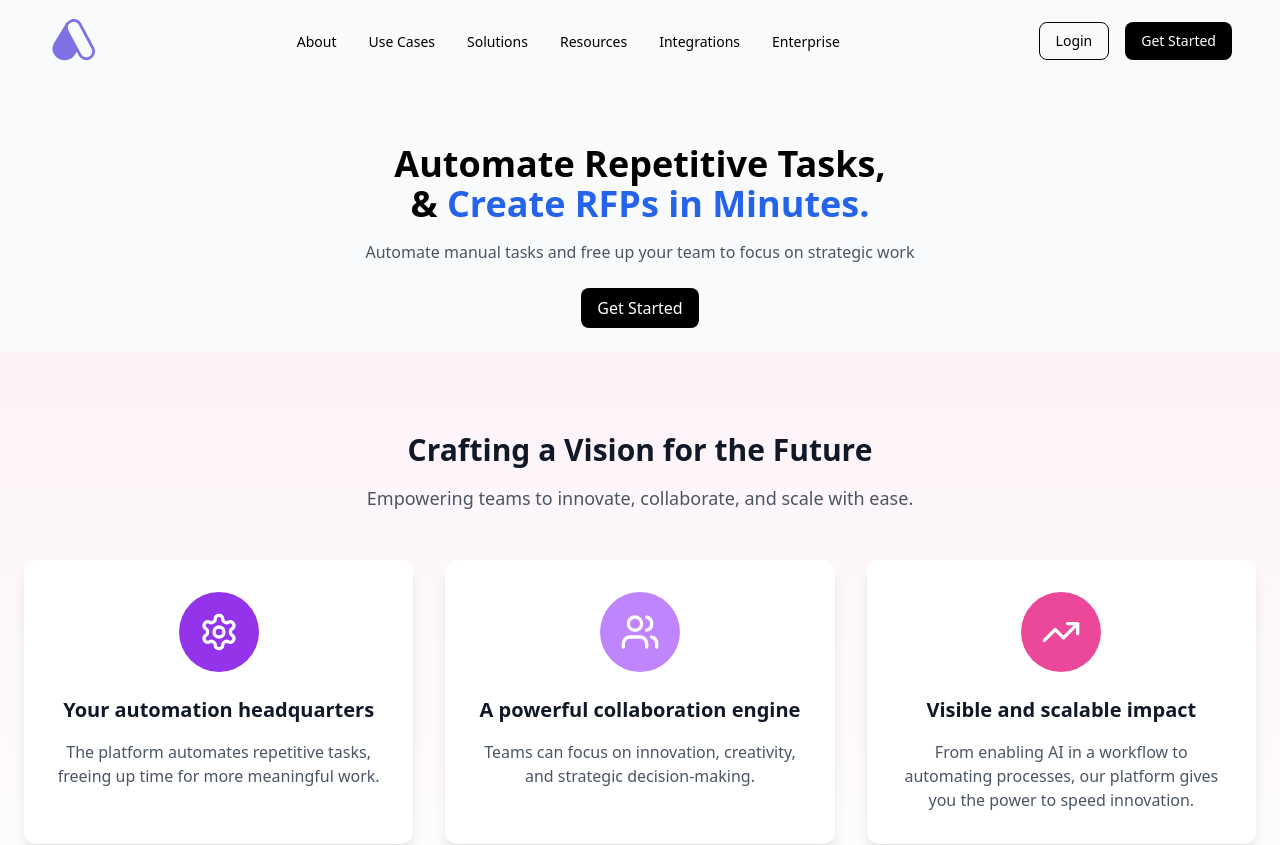
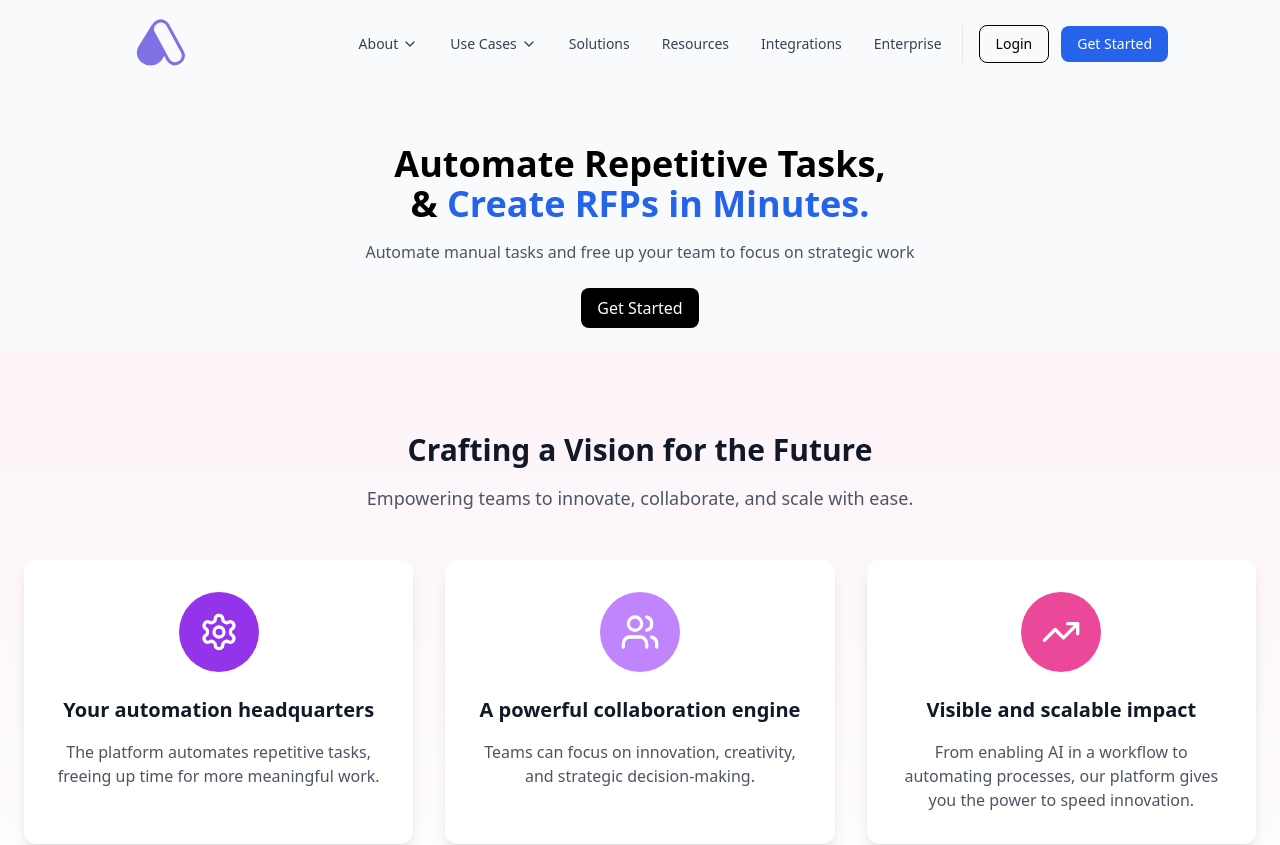
Before and after one commit to eldoJr/rpa-task-automation, a React (Vite) app in the folder frontend/: page / in a window 1280 px wide. Shown: the top 845 px of the page. Built offline with nearby package versions, Linux system fonts and the light colour scheme; the HTML template or start-up script is replaced by a standard one.

Commit message:
Modernizing

```diff
--- a/frontend/package.json
+++ b/frontend/package.json
@@ -20,6 +20,7 @@
     "react-countup": "^6.5.3",
     "react-dom": "^19.0.0",
     "react-icons": "^5.5.0",
+    "react-intersection-observer": "^9.16.0",
     "react-router-dom": "^7.3.0",
     "react-scroll": "^1.9.3",
     "swiper": "^11.2.5"
--- a/frontend/src/components/layout/navbar/navbar.tsx
+++ b/frontend/src/components/layout/navbar/navbar.tsx
@@ -1,6 +1,6 @@
 import { useState, useEffect } from "react";
 import Button from "@/components/ui/button/Button";
-import { Menu } from "lucide-react";
+import { Menu, X, ChevronDown } from "lucide-react";
 import { Link } from "react-scroll";
 import { useNavigate } from "react-router-dom";
 import logo from "@/assets/icons/logo.svg";
@@ -8,16 +8,30 @@ import logo from "@/assets/icons/logo.svg";
 const Navbar = () => {
   const [scrolling, setScrolling] = useState(false);
   const [isMobileMenuOpen, setIsMobileMenuOpen] = useState(false);
+  const [activeDropdown, setActiveDropdown] = useState<string | null>(null);
   const navigate = useNavigate();
 
   useEffect(() => {
     const handleScroll = () => {
-      setScrolling(window.scrollY > 50);
+      setScrolling(window.scrollY > 20);
     };
 
     window.addEventListener("scroll", handleScroll);
     return () => window.removeEventListener("scroll", handleScroll);
   }, []);
+
+  useEffect(() => {
+    // Bloquear rolagem quando o menu mobile estiver aberto
+    if (isMobileMenuOpen) {
+      document.body.style.overflow = "hidden";
+    } else {
+      document.body.style.overflow = "auto";
+    }
+
+    return () => {
+      document.body.style.overflow = "auto";
+    };
+  }, [isMobileMenuOpen]);
 
   const toggleMobileMenu = () => {
     setIsMobileMenuOpen(!isMobileMenuOpen);
@@ -25,92 +39,224 @@ const Navbar = () => {
 
   const closeMobileMenu = () => {
     setIsMobileMenuOpen(false);
+    setActiveDropdown(null); // Fechar dropdowns ao fechar o menu móvel
+  };
+
+  const toggleDropdown = (id: string) => {
+    setActiveDropdown(activeDropdown === id ? null : id);
   };
 
   const navLinks = [
-    { id: "About", label: "About" },
-    { id: "use-cases", label: "Use Cases" },
+    {
+      id: "about",
+      label: "About",
+      hasDropdown: true,
+      dropdownItems: [
+        { id: "our-story", label: "Our Story" },
+        { id: "team", label: "Our Team" },
+        { id: "careers", label: "Careers" },
+      ],
+    },
+    {
+      id: "use-cases",
+      label: "Use Cases",
+      hasDropdown: true,
+      dropdownItems: [
+        { id: "startups", label: "Startups" },
+        { id: "enterprise", label: "Enterprise" },
+        { id: "developers", label: "Developers" },
+      ],
+    },
     { id: "solutions", label: "Solutions" },
     { id: "resources", label: "Resources" },
     { id: "integrations", label: "Integrations" },
-    { id: "Enterprise", label: "Enterprise" },
+    { id: "enterprise", label: "Enterprise" },
   ];
 
   return (
     <>
+      {/* Navbar */}
       <nav
-        className={`fixed top-0 left-0 w-full z-50 transition-all ${
-          scrolling ? "bg-white shadow-md" : "bg-transparent"
+        className={`fixed top-0 left-0 w-full z-50 transition-all duration-300 cursor-pointer ${
+          scrolling
+            ? "bg-white/95 backdrop-blur-md shadow-sm py-2"
+            : "bg-transparent py-4"
         }`}
       >
-        <div className="container mx-auto flex justify-between items-center py-4 px-8 lg:px-12">
-          <a href="#" className="text-xl font-bold text-black">
-            <img src={logo} alt="logo" width="50" height="40" />{" "}
+        <div className="container mx-auto flex justify-between items-center px-10 lg:px-28">
+          <a href="#" className="flex items-center z-50 relative">
+            <img
+              src={logo}
+              alt="logo"
+              className="w-10 h-8 lg:w-24 lg:h-14 transition-all duration-300"
+            />
           </a>
 
-          <ul className="hidden md:flex space-x-8">
+          {/* Desktop Menu */}
+          <div className="hidden lg:flex items-center space-x-1">
+            <ul className="flex items-center">
               {navLinks.map((link) => (
-              <li key={link.id}>
+                <li
+                  key={link.id}
+                  className="relative group"
+                  onMouseEnter={() => link.hasDropdown && setActiveDropdown(link.id)}
+                  onMouseLeave={() => link.hasDropdown && setActiveDropdown(null)}
+                >
                   <Link
                     to={link.id}
                     smooth
                     duration={500}
-                  className="cursor-pointer hover:text-blue-600 transition-colors text-sm font-medium"
-                  onClick={closeMobileMenu}
+                    className="px-4 py-2 flex items-center text-sm font-medium text-gray-700 hover:text-blue-600 transition-colors rounded-md group-hover:bg-gray-50"
                   >
                     {link.label}
+                    {link.hasDropdown && (
+                      <ChevronDown
+                        size={16}
+                        className="ml-1 transition-transform duration-200 group-hover:rotate-180"
+                      />
+                    )}
                   </Link>
+
+                  {/* Dropdown Menu */}
+                  {link.hasDropdown && (
+                    <div
+                      className={`absolute top-full left-0 w-48 bg-white shadow-lg rounded-md py-2 transition-all duration-200 transform origin-top-left ${
+                        activeDropdown === link.id
+                          ? "scale-100 opacity-100"
+                          : "scale-95 opacity-0 pointer-events-none"
+                      }`}
+                    >
+                      {link.dropdownItems.map((item) => (
+                        <Link
+                          key={item.id}
+                          to={item.id}
+                          smooth
+                          duration={500}
+                          className="block px-4 py-2 text-sm text-gray-700 hover:bg-gray-50 hover:text-blue-600"
+                        >
+                          {item.label}
+                        </Link>
+                      ))}
+                    </div>
+                  )}
                 </li>
               ))}
             </ul>
 
-          <div className="hidden md:flex space-x-4">
+            <div className="flex items-center space-x-3 ml-4 pl-4 border-l border-gray-200">
               <Button
                 variant="outline"
-              className="text-sm"
+                className="text-sm font-medium px-4 py-2 transition-all hover:bg-gray-50"
                 onClick={() => navigate("/login")}
               >
                 Login
               </Button>
               <Button
-              className="text-sm"
+                className="text-sm font-medium px-4 py-2 bg-blue-600 hover:bg-blue-700 transition-all"
                 onClick={() => navigate("/register")}
               >
                 Get Started
               </Button>
             </div>
+          </div>
 
+          {/* Mobile Menu Button */}
           <button
-            className="md:hidden p-2 focus:outline-none"
+            className="lg:hidden p-2 z-50 relative focus:outline-none"
             onClick={toggleMobileMenu}
             aria-label="Toggle mobile menu"
           >
-            <Menu size={24} />
+            {isMobileMenuOpen ? (
+              <X size={24} className="text-gray-900" />
+            ) : (
+              <Menu size={24} className={scrolling ? "text-gray-900" : "text-gray-900"} />
+            )}
+          </button>
+        </div>
+      </nav>
+
+      {/* Mobile Menu Overlay */}
+      {isMobileMenuOpen && (
+        <div
+          className="fixed inset-0 bg-black/50 backdrop-blur-sm z-40 lg:hidden"
+          onClick={closeMobileMenu}
+        />
+      )}
+
+      {/* Mobile Menu Drawer */}
+      <div
+        className={`fixed inset-y-0 right-0 w-full max-w-xs bg-white shadow-xl transform transition-transform duration-300 ease-in-out lg:hidden overflow-y-auto z-50 ${
+          isMobileMenuOpen ? "translate-x-0" : "translate-x-full"
+        }`}
+      >
+        <div className="p-6 space-y-6">
+          <div className="flex items-center justify-between">
+            <img src={logo} alt="logo" className="w-10 h-8" />
+            <button
+              onClick={closeMobileMenu}
+              className="p-2 rounded-full hover:bg-gray-100 transition-colors"
+            >
+              <X size={20} />
             </button>
           </div>
 
-        {/* Mobile Menu */}
-        {isMobileMenuOpen && (
-          <div className="md:hidden bg-white shadow-lg">
-            <ul className="flex flex-col space-y-4 p-6">
+          <ul className="space-y-1 pt-4">
             {navLinks.map((link) => (
-                <li key={link.id}>
+              <li key={link.id} className="py-1">
+                {link.hasDropdown ? (
+                  <div className="space-y-1">
+                    <button
+                      className="flex items-center justify-between w-full px-3 py-2 text-left text-gray-700 rounded-md hover:bg-gray-50"
+                      onClick={() => toggleDropdown(link.id)}
+                    >
+                      <span className="font-medium">{link.label}</span>
+                      <ChevronDown
+                        size={18}
+                        className={`transform transition-transform duration-200 ${
+                          activeDropdown === link.id ? "rotate-180" : ""
+                        }`}
+                      />
+                    </button>
+
+                    {/* Mobile Dropdown */}
+                    <div
+                      className={`pl-4 space-y-1 overflow-hidden transition-all duration-300 ease-in-out ${
+                        activeDropdown === link.id ? "max-h-60" : "max-h-0"
+                      }`}
+                    >
+                      {link.dropdownItems.map((item) => (
+                        <Link
+                          key={item.id}
+                          to={item.id}
+                          smooth
+                          duration={500}
+                          className="block px-3 py-2 text-sm text-gray-600 rounded-md hover:bg-gray-50"
+                          onClick={closeMobileMenu}
+                        >
+                          {item.label}
+                        </Link>
+                      ))}
+                    </div>
+                  </div>
+                ) : (
                   <Link
                     to={link.id}
                     smooth
                     duration={500}
-                    className="cursor-pointer hover:text-blue-600 transition-colors text-sm font-medium"
+                    className="block px-3 py-2 font-medium text-gray-700 rounded-md hover:bg-gray-50"
                     onClick={closeMobileMenu}
                   >
                     {link.label}
                   </Link>
+                )}
               </li>
             ))}
           </ul>
-            <div className="flex flex-col space-y-4 p-6">
+
+          <div className="pt-6 space-y-3">
             <Button
               variant="outline"
-                className="w-full text-sm"
+              className="w-full justify-center text-base py-2.5"
               onClick={() => {
                 navigate("/login");
                 closeMobileMenu();
@@ -119,7 +265,7 @@ const Navbar = () => {
               Login
             </Button>
             <Button
-                className="w-full text-sm"
+              className="w-full justify-center text-base py-2.5 bg-blue-600 hover:bg-blue-700"
               onClick={() => {
                 navigate("/register");
                 closeMobileMenu();
@@ -129,8 +275,7 @@ const Navbar = () => {
             </Button>
           </div>
         </div>
-        )}
-      </nav>
+      </div>
     </>
   );
 };
--- a/frontend/src/components/layout/results/Results.tsx
+++ b/frontend/src/components/layout/results/Results.tsx
@@ -1,4 +1,5 @@
 import CountUp from "react-countup";
+import { useInView } from "react-intersection-observer";
 
 const results = [
   {
@@ -6,56 +7,98 @@ const results = [
     suffix: "+",
     description: "Automated tasks per day, reducing manual work significantly.",
     color: "bg-purple-600",
-    top: "mt-0",
   },
   {
     value: 95,
     suffix: "%",
     description: "Accuracy in AI-powered insights and data-driven decisions.",
     color: "bg-blue-600",
-    top: "mt-8",
   },
   {
     value: 300,
     suffix: "+",
     description: "Seamless integrations with third-party applications.",
     color: "bg-green-600",
-    top: "mt-4",
   },
   {
     value: 80,
     suffix: "%",
     description: "Reduction in processing time for complex operations.",
     color: "bg-orange-600",
-    top: "mt-12",
   },
 ];
 
 const Results = () => {
+  const { ref, inView } = useInView({
+    triggerOnce: true,
+    threshold: 0.5,
+  });
+
   return (
-    <section className="bg-white py-20 text-center">
-      <div className="max-w-6xl mx-auto px-6">
-        <h2 className="text-4xl font-bold text-gray-900 mb-6 animate-fade-in-up">
-          Measurable <span className="text-green-600">Impact</span> of Our Solution
+    <section ref={ref} className="bg-white py-20 text-center">
+      <div className="max-w-6xl mx-auto px-4">
+        <h2 className="text-4xl font-bold text-gray-900 mb-6">
+          Measurable <span className="text-green-600">Impact</span> of Our
+          Solution
         </h2>
-        <p className="text-lg text-gray-600 mb-12 max-w-xl mx-auto animate-fade-in-up delay-100">
-          Our AI-powered automation enhances efficiency, streamlines workflows, and delivers exceptional results.
+        <p className="text-lg text-gray-600 mb-10 max-w-xl mx-auto">
+          Our AI-powered automation enhances efficiency, streamlines workflows,
+          and delivers exceptional results.
         </p>
 
-        <div className="grid grid-cols-1 sm:grid-cols-2 lg:grid-cols-4 gap-6 relative">
-          {results.map(({ value, suffix, description, color, top }, index) => (
+        <div className="lg:hidden overflow-hidden">
+          <div className="overflow-x-auto pb-4 no-scrollbar">
+            <div className="flex gap-4 snap-x snap-mandatory w-full">
+              {results.map(({ value, suffix, description, color }, index) => (
+                <div
+                  key={index}
+                  className="snap-center shrink-0 w-64 px-2 first:pl-4 last:pr-4" // Largura fixa de 16rem (w-64)
+                >
+                  <div
+                    className={`p-5 rounded-xl shadow-lg text-white ${color} h-full`}
+                  >
+                    <span className="text-4xl font-bold block">
+                      {inView ? (
+                        <CountUp start={0} end={value} duration={3} />
+                      ) : (
+                        0
+                      )}
+                      {suffix}
+                    </span>
+                    <p className="text-sm mt-3">{description}</p>
+                  </div>
+                </div>
+              ))}
+            </div>
+          </div>
+        </div>
+
+        {/* Grid em telas grandes */}
+        <div className="hidden lg:grid grid-cols-4 gap-6">
+          {results.map(({ value, suffix, description, color }, index) => (
             <div
               key={index}
-              className={`${top} p-6 rounded-xl shadow-lg text-white transform transition-all duration-300 hover:scale-105 hover:shadow-xl animate-fade-in-up delay-${200 + index * 100} ${color}`}
+              className={`p-6 rounded-xl shadow-lg text-white ${color}`}
             >
               <span className="text-5xl font-bold">
-                <CountUp start={0} end={value} duration={3} />{suffix}
+                {inView ? <CountUp start={0} end={value} duration={3} /> : 0}
+                {suffix}
               </span>
               <p className="text-sm text-center mt-4">{description}</p>
             </div>
           ))}
         </div>
       </div>
+
+      <style>{`
+        .no-scrollbar::-webkit-scrollbar {
+          display: none;
+        }
+        .no-scrollbar {
+          -ms-overflow-style: none;
+          scrollbar-width: none;
+        }
+      `}</style>
     </section>
   );
 };
```
Also changed, not shown: 2 other files (tests, documents, lock files or other folders). Lines whose indentation alone changed are shown as unchanged.
